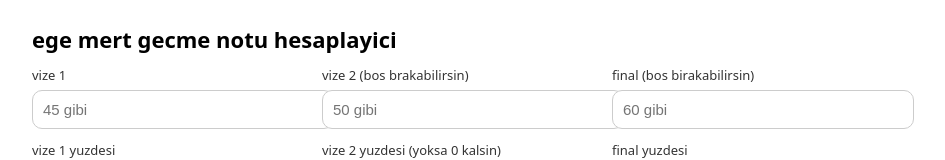
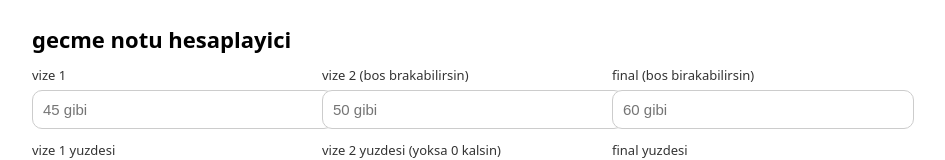
Before and after one commit to EgeMert1/nothesap, a plain HTML site: page index.html in a window 1280 px wide. Shown: the top 160 px of the page, without its empty margins (178-1123 px from the left). Drawn offline with Linux system fonts and the light colour scheme.

Commit message:
Update index.html

```diff
--- a/index.html
+++ b/index.html
@@ -3,7 +3,7 @@
 <head>
   <meta charset="utf-8" />
   <meta name="viewport" content="width=device-width, initial-scale=1" />
-  <title>ege mert gecme notu hesaplayici</title>
+  <title>gecme notu hesaplayici</title>
   <style>
     body { font-family: system-ui, Arial; max-width: 860px; margin: 24px auto; padding: 0 14px; }
     h1 { font-size: 22px; margin-bottom: 12px; }
@@ -32,7 +32,7 @@
   </style>
 </head>
 <body>
-  <h1>ege mert gecme notu hesaplayici</h1>
+  <h1>gecme notu hesaplayici</h1>
 
 
   <div class="grid3">
```
